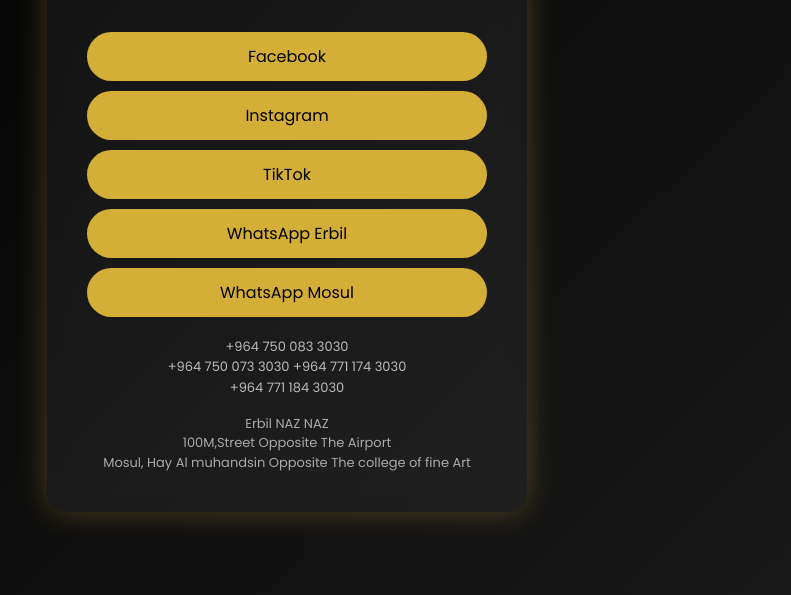
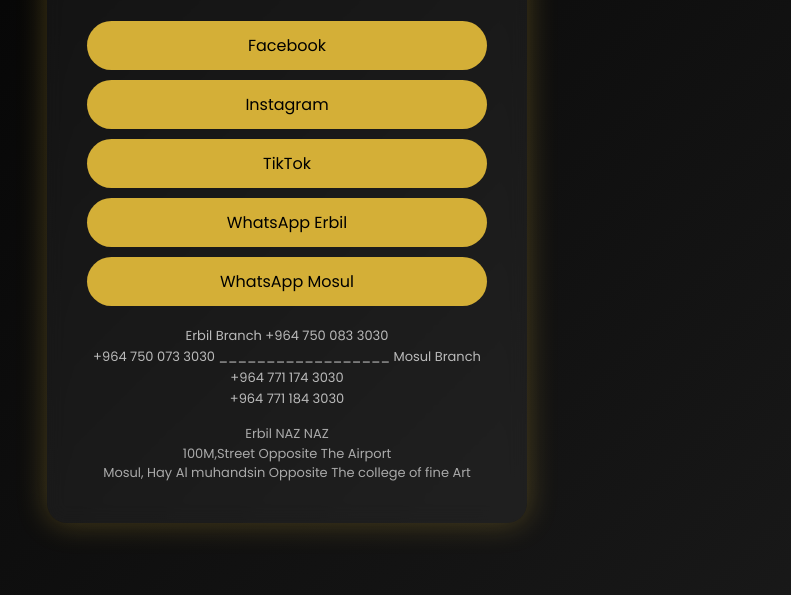
Before and after one commit to devaluxebl-ui/DEVA-LUX-EBL, a plain HTML site: page index.html in a window 1280 px wide. Shown: the part 205-800 px from the top of the page, without its empty margins (353-1144 px from the left). Drawn offline with nearby package versions, Linux system fonts and the light colour scheme.

Commit message:
Add files via upload

```diff
--- a/index.html
+++ b/index.html
@@ -90,17 +90,16 @@
 
 
     <div class="contact">
-        +964 750 083 3030<br>
-        +964 750 073 3030
-
-        +964 771 174 3030<br>
-              +964 771 184 3030
+      Erbil Branch  +964 750 083 3030<br>
+                    +964 750 073 3030
+        __________________
+       Mosul Branch +964 771 174 3030<br>
+                    +964 771 184 3030
     </div>
 
     <div class="address">
       Erbil NAZ NAZ <br>
      100M,Street Opposite The Airport <br>
-
          Mosul, Hay Al muhandsin Opposite The college of fine Art
     </div>
 </div>
```
